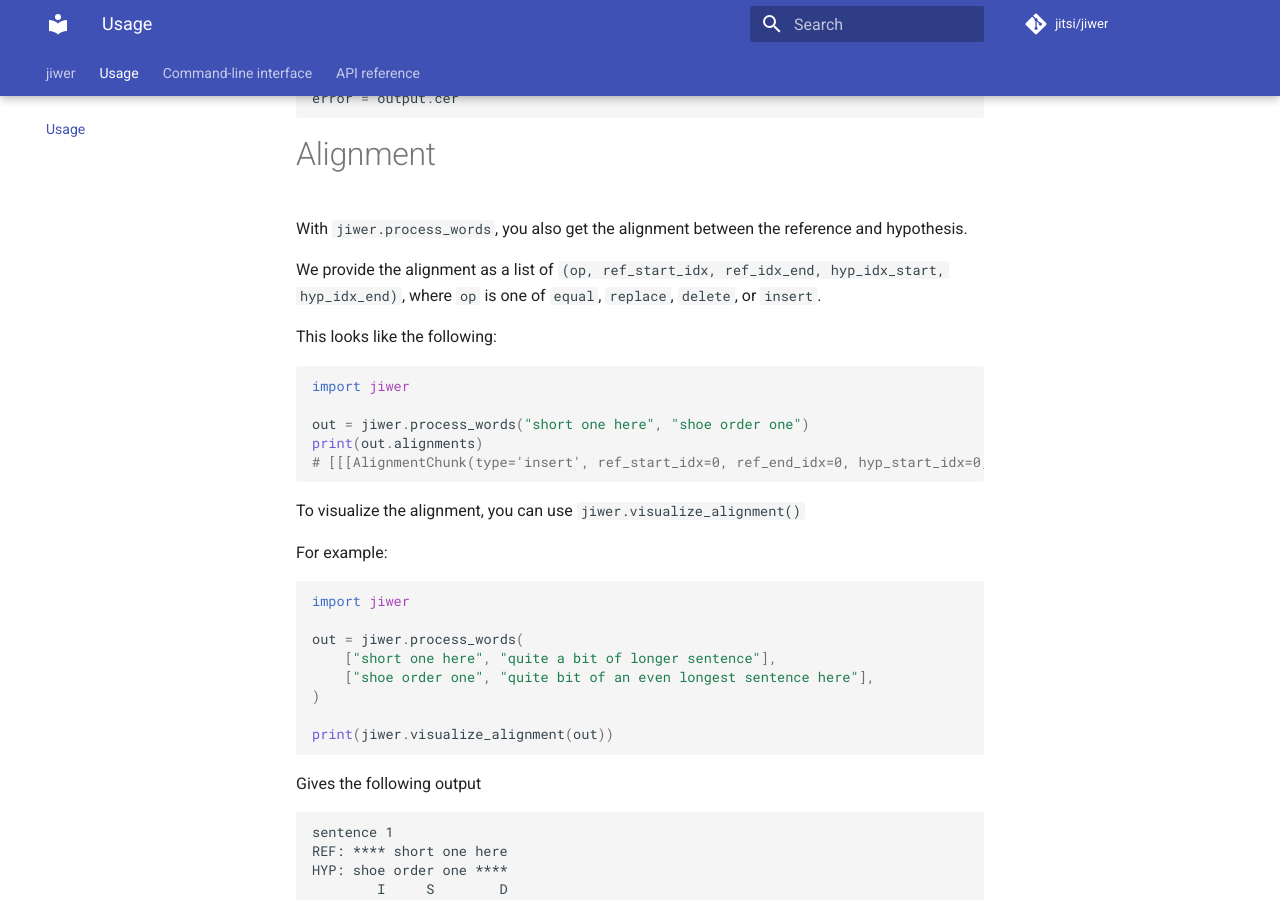
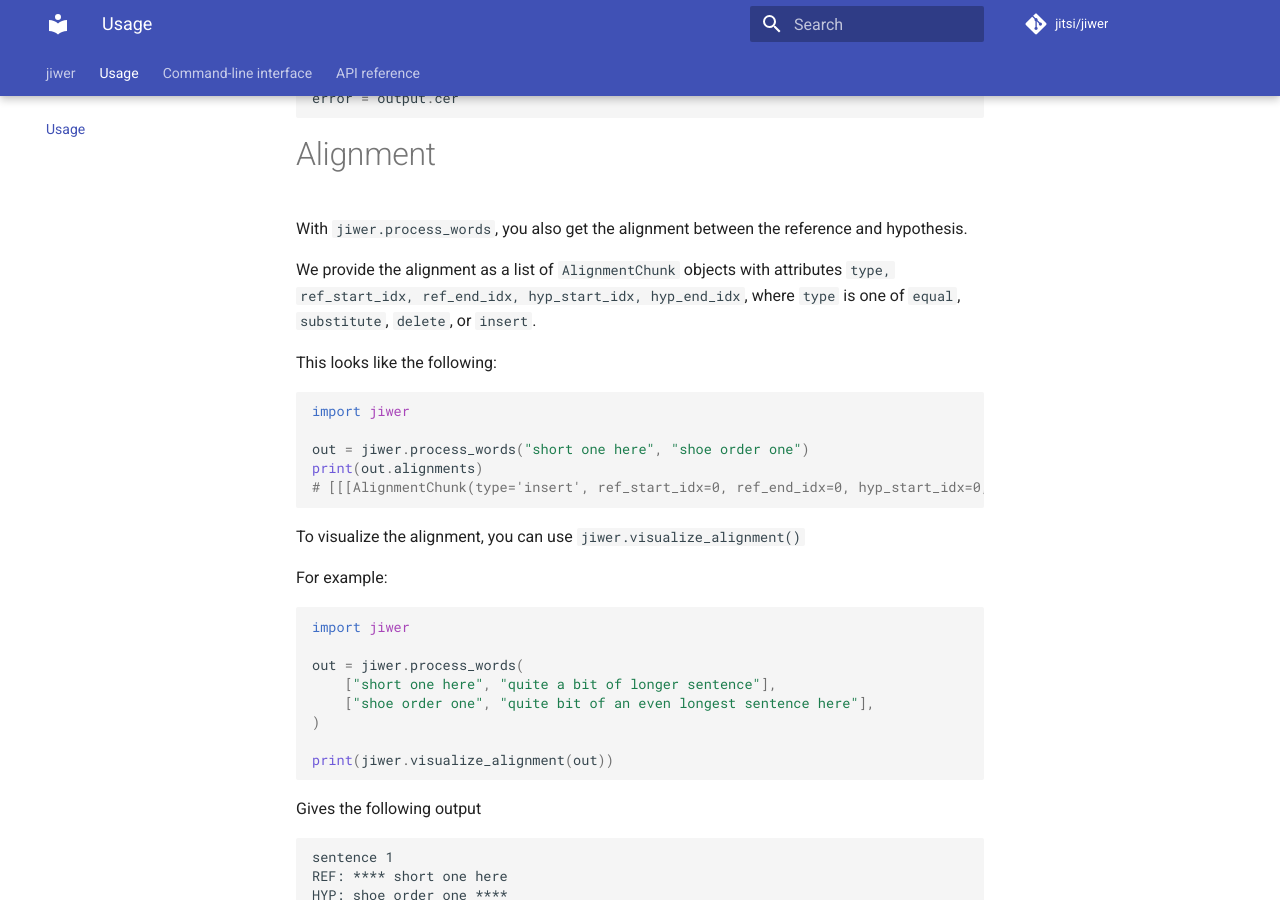
Before and after one commit to jitsi/jiwer, an MkDocs documentation site: the page built from docs/usage.md, in a window 1280 px wide and 900 px high, scrolled down 1093 px. Built offline with MkDocs 1.6.1 and Material for MkDocs 9.7.7, drawn with Linux system fonts in a browser that asks for light colours; comment, search, counter and statistics services are not loaded.

Commit message:
update docs

```diff
--- a/docs/usage.md
+++ b/docs/usage.md
@@ -60,8 +60,8 @@ error = output.cer
 
 With `jiwer.process_words`, you also get the alignment between the reference and hypothesis.
 
-We provide the alignment as a list of `(op, ref_start_idx, ref_idx_end, hyp_idx_start, hyp_idx_end)`, where `op` is one of
-    `equal`, `replace`, `delete`, or `insert`.
+We provide the alignment as a list of `AlignmentChunk` objects with attributes `type, ref_start_idx, ref_end_idx, hyp_start_idx, hyp_end_idx`, where `type` is one of
+    `equal`, `substitute`, `delete`, or `insert`.
 
 This looks like the following:
 
```
